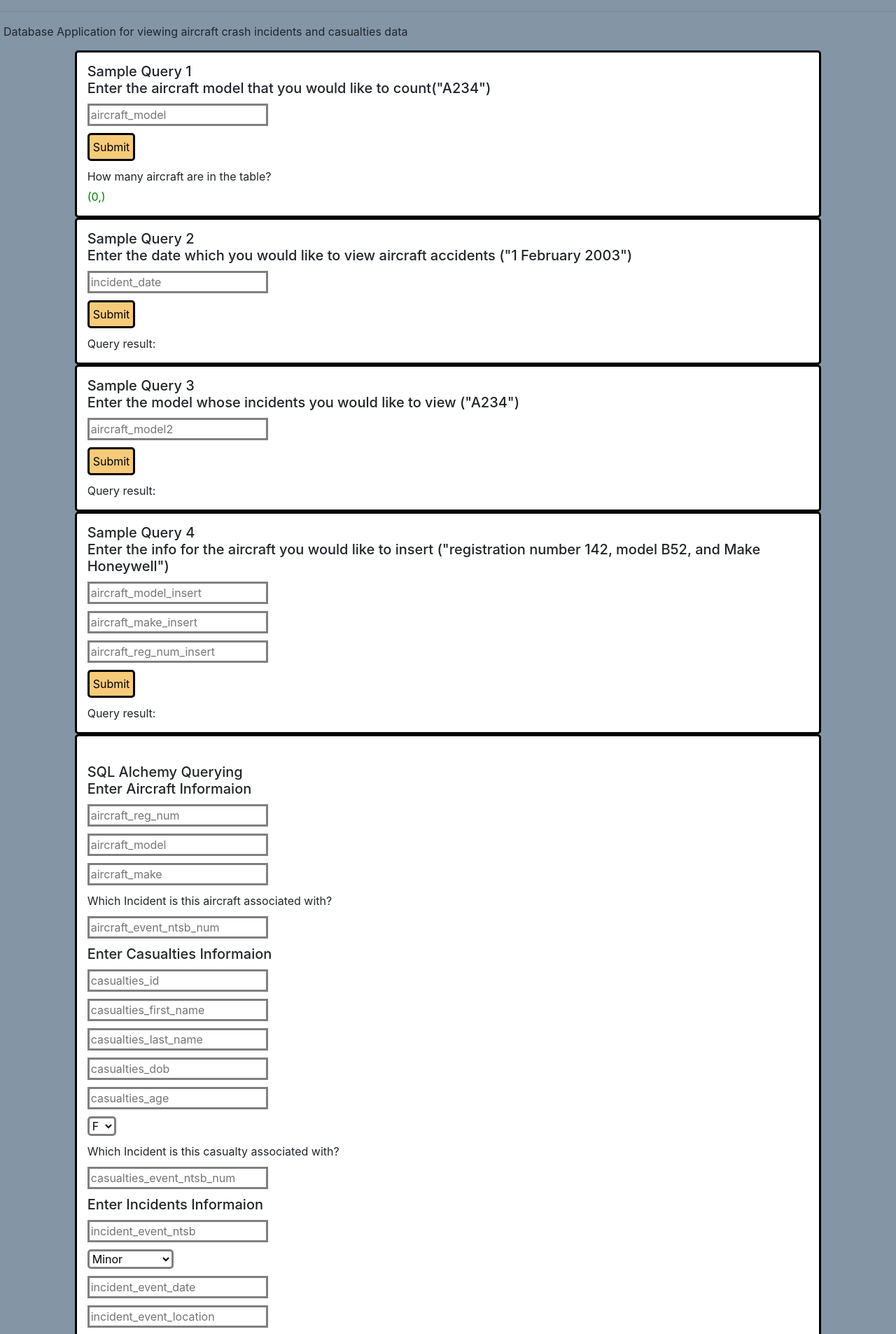
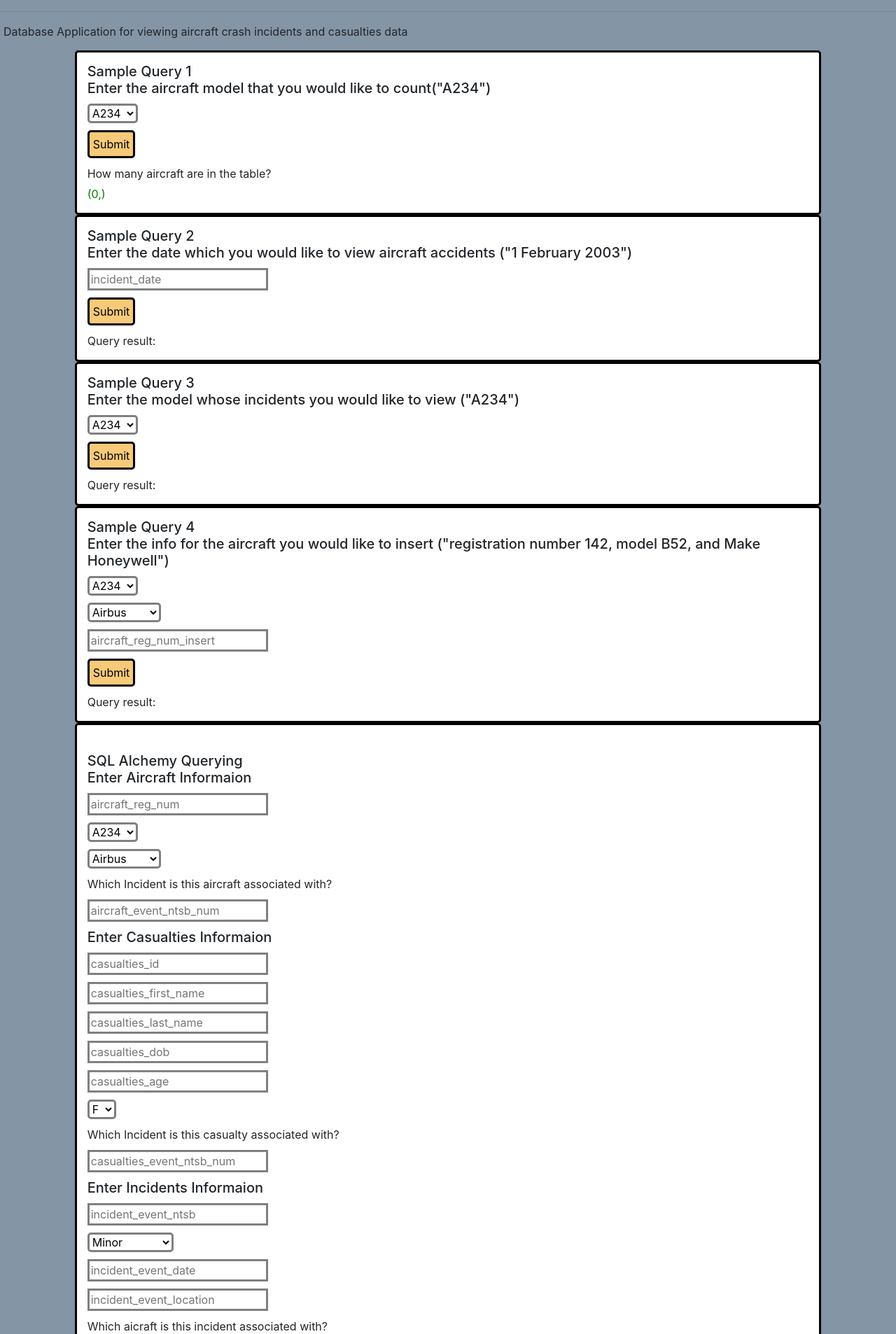
Before and after one commit to mschmi11/G10_DatabaseProjectCSE412, a Flask app: page / in a window 1280 px wide. Shown: the part 48-1954 px from the top of the page at 70% size. Run offline with Flask 3, Linux system fonts and the light colour scheme; data that the repository does not hold is empty; parts of the project's set-up code (start-up, migrations or seed data) failed here and were passed over; some libraries are stand-ins or nearby versions.

Commit message:
styling 2

```diff
--- a/static/style.css
+++ b/static/style.css
@@ -52,6 +52,10 @@ input {
 	background-color: white;
 }
 
+.col-11 {
+	background-color: white;
+}
+
 .res {
 	color: green;
 }
--- a/templates/base.html
+++ b/templates/base.html
@@ -30,8 +30,8 @@
 
     <br>
     <p>USA Map using d3.js:</p>
-    <div class='row'>
-    	<div id= "svgHolder" class='col-12'>
+    <div class='row justify-content-center'>
+    	<div id="svgHolder" class='col-11'>
             <svg id='mapSvg'></svg>
     	</div>
     </div>
--- a/templates/index.html
+++ b/templates/index.html
@@ -10,7 +10,13 @@
 		    <form action="{{ url_for('countaircraft')}}" method="post">
 			  <h5>Sample Query 1<br>Enter the aircraft model that you would like to count("A234")</h5>
 			  <div>
-			      <input type="text" name="aircraft_model" placeholder="aircraft_model">
+			      <select id="aircraft_model" name="aircraft_model" placeholder="aircraft_model">
+			      	<option value="A234">A234</option>
+			      	<option value="B52">B52</option>
+			      	<option value="D019">D019</option>
+			      	<option value="D339">D339</option>
+			      	<option value="ID232">ID232</option>
+			      </select>
 			  </div>
 			  <div>
 			      <button >Submit</button>
@@ -50,7 +56,13 @@
 		    <form action="{{ url_for('incidentsByModel')}}" method="post">
 			  <h5>Sample Query 3<br>Enter the model whose incidents you would like to view ("A234")</h5>
 			  <div>
-			      <input type="text" name="aircraft_model2" placeholder="aircraft_model2">
+			      <select id="aircraft_model2" name="aircraft_model2" placeholder="aircraft_model2">
+			      	<option value="A234">A234</option>
+			      	<option value="B52">B52</option>
+			      	<option value="D019">D019</option>
+			      	<option value="D339">D339</option>
+			      	<option value="ID232">ID232</option>
+			      </select>
 			  </div>
 			  <div>
 			      <button >Submit</button>
@@ -69,10 +81,23 @@
 		    <form action="{{ url_for('insertAircraft')}}" method="post">
 			  <h5>Sample Query 4<br>Enter the info for the aircraft you would like to insert ("registration number 142, model B52, and Make Honeywell")</h5>
 			  <div>
-			      <input type="text" name="aircraft_model_insert" placeholder="aircraft_model_insert">
+			      <select id="aircraft_model_insert" name="aircraft_model_insert" placeholder="aircraft_model_insert">
+			      	<option value="A234">A234</option>
+			      	<option value="B52">B52</option>
+			      	<option value="D019">D019</option>
+			      	<option value="D339">D339</option>
+			      	<option value="ID232">ID232</option>
+			      </select>
 			  </div>
 			  <div>
-			      <input type="text" name="aircraft_make_insert" placeholder="aircraft_make_insert">
+			      <select id="aircraft_make_insert" name="aircraft_make_insert" placeholder="aircraft_make_insert">
+			      	<option value="Airbus">Airbus</option>
+			      	<option value="Boeing">Boeing</option>
+			      	<option value="Ferrari">Ferrari</option>
+			      	<option value="Ford">Ford</option>
+			      	<option value="Honeywell">Honeywell</option>
+			      	<option value="Sus">Sus</option>
+			      </select>
 			  </div>
 			  <div>
 			      <input type="text" name="aircraft_reg_num_insert" placeholder="aircraft_reg_num_insert">
@@ -97,10 +122,23 @@
 			      <input type="text" name="aircraft_reg_num" placeholder="aircraft_reg_num">
 			  </div>
 			  <div>
-			      <input type="text" name="aircraft_model" placeholder="aircraft_model">
+			      <select id="aircraft_model" name="aircraft_model" placeholder="aircraft_model">
+			      	<option value="A234">A234</option>
+			      	<option value="B52">B52</option>
+			      	<option value="D019">D019</option>
+			      	<option value="D339">D339</option>
+			      	<option value="ID232">ID232</option>
+			      </select>
 			  </div>
 			  <div>
-			      <input type="text" name="aircraft_make" placeholder="aircraft_make">
+			      <select id="aircraft_make" name="aircraft_make" placeholder="aircraft_make">
+			      	<option value="Airbus">Airbus</option>
+			      	<option value="Boeing">Boeing</option>
+			      	<option value="Ferrari">Ferrari</option>
+			      	<option value="Ford">Ford</option>
+			      	<option value="Honeywell">Honeywell</option>
+			      	<option value="Sus">Sus</option>
+			      </select>
 			  </div>
 			  <p>Which Incident is this aircraft associated with?</p>
 			  <div>
```
